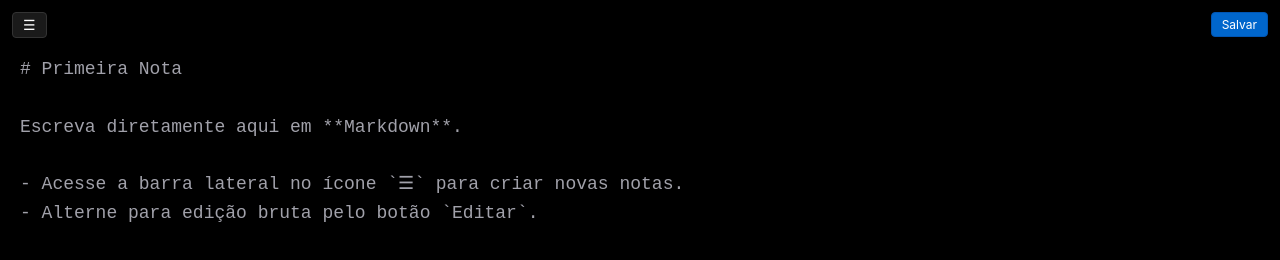
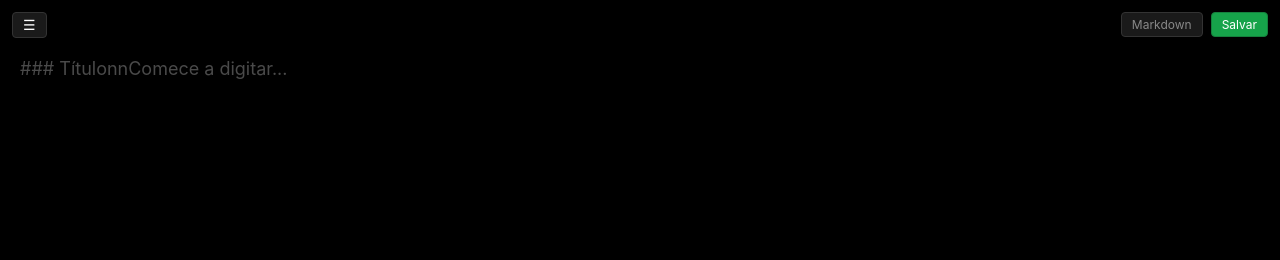
Before and after one commit to 91wallace/mkd-note, a website: page www/index.html in a window 1280 px wide. Both pictures are taken after a click on the button "Editar". Drawn offline with nearby package versions, Linux system fonts and the light colour scheme.

Commit message:
Revise editor layout and button functionalities
Refactor HTML structure and update styles for editor modes.

```diff
--- a/www/index.html
+++ b/www/index.html
@@ -45,14 +45,18 @@
       border-radius: 4px;
       cursor: pointer;
       user-select: none;
-      transition: all 0.2s ease;
     }
 
-    #toggle-btn {
+    .top-actions {
       position: absolute;
       top: 12px;
       right: 12px;
       z-index: 100;
+      display: flex;
+      gap: 8px;
+    }
+
+    .action-btn {
       background-color: #1a1a1a;
       color: #888888;
       border: 1px solid #333333;
@@ -65,10 +69,16 @@
       font-family: inherit;
     }
 
-    #toggle-btn.active {
+    .action-btn.active {
       background-color: #0066cc;
       color: #ffffff;
       border-color: #0055b3;
+    }
+
+    .action-btn.primary {
+      background-color: #16a34a;
+      color: #ffffff;
+      border-color: #15803d;
     }
 
     /* Sidebar / Aba Lateral */
@@ -184,14 +194,14 @@
       color: #ef4444;
     }
 
-    /* Container de Conteúdo Unificado */
+    /* Containers de Visualização */
     .editor-container {
       width: 100%;
       height: 100%;
       position: relative;
     }
 
-    #rendered-editor, #raw-editor {
+    .view-pane {
       width: 100%;
       height: 100%;
       padding: 55px 20px 20px 20px;
@@ -204,54 +214,82 @@
       position: absolute;
       top: 0;
       left: 0;
+      display: none;
     }
 
-    /* Editor Renderizado (WYSIWYG) */
-    #rendered-editor {
+    .view-pane.active {
+      display: block;
+    }
+
+    /* 1. Modo Leitura (Renderizado Bloqueado) */
+    #read-pane {
       background-color: #000000;
       color: #e4e4e7;
-      z-index: 2;
+      user-select: text;
     }
 
-    #rendered-editor h1, #rendered-editor h2, #rendered-editor h3 {
+    /* 2. Modo Edição Visual (WYSIWYG) */
+    #edit-visual-pane {
+      background-color: #000000;
+      color: #e4e4e7;
+    }
+
+    /* Estilização Interna do Markdown (Compartilhada) */
+    .markdown-body h1, .markdown-body h2, .markdown-body h3 {
       margin-top: 0.8em;
       margin-bottom: 0.4em;
       color: #fff;
     }
-    #rendered-editor h1 { font-size: 2em; border-bottom: 1px solid #27272a; padding-bottom: 0.3em; }
-    #rendered-editor h2 { font-size: 1.5em; }
-    #rendered-editor p { margin-bottom: 1em; }
-    #rendered-editor code { background: #1f1f23; padding: 2px 6px; border-radius: 4px; font-family: monospace; }
-    #rendered-editor pre { background: #1f1f23; padding: 12px; border-radius: 6px; overflow-x: auto; margin-bottom: 1em; }
-    #rendered-editor pre code { background: none; padding: 0; }
-    #rendered-editor ul, #rendered-editor ol { margin-left: 20px; margin-bottom: 1em; }
-    #rendered-editor blockquote { border-left: 4px solid #3f3f46; padding-left: 12px; color: #a1a1aa; margin-bottom: 1em; }
+    .markdown-body h1 { font-size: 2em; border-bottom: 1px solid #27272a; padding-bottom: 0.3em; }
+    .markdown-body h2 { font-size: 1.5em; }
+    .markdown-body h3 { font-size: 1.2em; }
+    .markdown-body p { margin-bottom: 1em; }
+    .markdown-body code { background: #1f1f23; padding: 2px 6px; border-radius: 4px; font-family: monospace; }
+    .markdown-body pre { background: #1f1f23; padding: 12px; border-radius: 6px; overflow-x: auto; margin-bottom: 1em; }
+    .markdown-body pre code { background: none; padding: 0; }
+    .markdown-body ul, .markdown-body ol { margin-left: 20px; margin-bottom: 1em; }
+    .markdown-body blockquote { border-left: 4px solid #3f3f46; padding-left: 12px; color: #a1a1aa; margin-bottom: 1em; }
 
-    /* Editor de Código Bruto (Textarea) */
-    #raw-editor {
+    /* Placeholders Esmaecidos */
+    #edit-visual-pane:empty:before {
+      content: "### Título\n\nComece a digitar...";
+      color: #4a4a4a;
+      white-space: pre-wrap;
+    }
+
+    #read-pane:empty:before {
+      content: "Nota vazia.";
+      color: #4a4a4a;
+    }
+
+    /* 3. Modo Código Markdown (Textarea Raw) */
+    #raw-pane {
       background-color: #000000;
       color: #a1a1aa;
       font-family: "Fira Code", monospace, monospace;
       resize: none;
       white-space: pre-wrap;
       word-wrap: break-word;
-      z-index: 1;
-      display: none;
     }
 
-    #raw-editor.active {
-      display: block;
-      z-index: 3;
+    #raw-pane::placeholder {
+      color: #4a4a4a;
     }
   </style>
 </head>
 <body>
 
-  <!-- Botões Principais -->
+  <!-- Botão Sidebar -->
   <button id="menu-btn">☰</button>
-  <button id="toggle-btn">Editar</button>
 
-  <!-- Overlay para fechar sidebar clicando fora -->
+  <!-- Botões de Ação Superiores -->
+  <div class="top-actions">
+    <button id="edit-btn" class="action-btn">Editar</button>
+    <button id="markdown-btn" class="action-btn" style="display: none;">Markdown</button>
+    <button id="save-btn" class="action-btn primary" style="display: none;">Salvar</button>
+  </div>
+
+  <!-- Overlay Sidebar -->
   <div id="overlay"></div>
 
   <!-- Sidebar Lateral -->
@@ -263,33 +301,46 @@
     <div class="notes-list" id="notes-list"></div>
   </div>
 
-  <!-- Área de Edição -->
+  <!-- Área de Conteúdo -->
   <div class="editor-container">
-    <div id="rendered-editor" contenteditable="true" spellcheck="false"></div>
-    <textarea id="raw-editor" spellcheck="false"></textarea>
+    <!-- Modo 1: Leitura Bloqueada -->
+    <div id="read-pane" class="view-pane markdown-body active"></div>
+
+    <!-- Modo 2: Edição Visual -->
+    <div id="edit-visual-pane" class="view-pane markdown-body" contenteditable="true" spellcheck="false"></div>
+
+    <!-- Modo 3: Código Raw -->
+    <textarea id="raw-pane" class="view-pane" spellcheck="false" placeholder="### Título&#10;&#10;Comece a digitar..."></textarea>
   </div>
 
   <script>
-    const renderedEditor = document.getElementById('rendered-editor');
-    const rawEditor = document.getElementById('raw-editor');
-    const toggleBtn = document.getElementById('toggle-btn');
+    const readPane = document.getElementById('read-pane');
+    const editVisualPane = document.getElementById('edit-visual-pane');
+    const rawPane = document.getElementById('raw-pane');
+
+    const editBtn = document.getElementById('edit-btn');
+    const markdownBtn = document.getElementById('markdown-btn');
+    const saveBtn = document.getElementById('save-btn');
+
     const menuBtn = document.getElementById('menu-btn');
     const sidebar = document.getElementById('sidebar');
     const overlay = document.getElementById('overlay');
     const newNoteBtn = document.getElementById('new-note-btn');
     const notesListContainer = document.getElementById('notes-list');
 
-    // Estado da Aplicação
+    // Estado do App
     let notes = JSON.parse(localStorage.getItem('notepad_notes_list')) || [];
     let currentNoteId = localStorage.getItem('notepad_current_note_id');
-    let isRawMode = false;
+
+    // 'read' | 'visual' | 'raw'
+    let currentMode = 'read';
     let currentFontSize = parseFloat(localStorage.getItem('notepad_font_size')) || 18;
 
     // Inicialização
     if (notes.length === 0) {
       const initialNote = {
         id: Date.now().toString(),
-        content: "# Primeira Nota\n\nEscreva diretamente aqui em **Markdown**.\n\n- Acesse a barra lateral no ícone `☰` para criar novas notas.\n- Alterne para edição bruta pelo botão `Editar`."
+        content: ""
       };
       notes.push(initialNote);
       currentNoteId = initialNote.id;
@@ -314,15 +365,11 @@
       overlay.classList.remove('active');
     }
 
-    // Carregar Nota Ativa
+    // Carregar Nota
     function loadCurrentNote() {
       const note = notes.find(n => n.id === currentNoteId);
       if (note) {
-        if (isRawMode) {
-          rawEditor.value = note.content;
-        } else {
-          renderedEditor.innerHTML = marked.parse(note.content);
-        }
+        setMode('read');
         updateDocumentTitle(note.content);
         renderNotesList();
       }
@@ -334,12 +381,13 @@
     }
 
     function getNoteTitle(content) {
+      if (!content || content.trim() === '') return 'Nova Nota';
       const match = content.match(/^#+\s+(.*)/m);
       if (match && match[1]) {
         return match[1].trim();
       }
       const firstLine = content.trim().split('\n')[0] || '';
-      return firstLine.substring(0, 24) || 'Nota sem título';
+      return firstLine.substring(0, 24) || 'Nova Nota';
     }
 
     function renderNotesList() {
@@ -379,13 +427,14 @@
     newNoteBtn.addEventListener('click', () => {
       const newNote = {
         id: Date.now().toString(),
-        content: '# Nova Nota\n\nComece a digitar...'
+        content: ''
       };
       notes.unshift(newNote);
       currentNoteId = newNote.id;
       saveNotesToStorage();
       loadCurrentNote();
       closeSidebar();
+      setMode('visual'); // Já abre no modo edição
     });
 
     function deleteNote(id) {
@@ -398,52 +447,106 @@
       loadCurrentNote();
     }
 
-    function getCleanTextFromContentEditable(element) {
-      let text = element.innerText || '';
-      text = text.replace(/\u00A0/g, ' ').replace(/\r\n/g, '\n');
-      return text;
+    function getCleanMarkdownText(element) {
+      let rawText = element.innerText || '';
+      let lines = rawText.replace(/\u00A0/g, ' ').replace(/\r\n/g, '\n').split('\n');
+      return lines.map(line => line.trimEnd()).join('\n').trim();
     }
 
-    // Edição e Salvamento Tratado
-    renderedEditor.addEventListener('input', () => {
-      if (!isRawMode) {
+    // Controle de Modos e Visibilidade
+    function setMode(mode) {
+      currentMode = mode;
+      const note = notes.find(n => n.id === currentNoteId);
+      const content = note ? note.content : '';
+
+      // Oculta todos
+      readPane.classList.remove('active');
+      editVisualPane.classList.remove('active');
+      rawPane.classList.remove('active');
+
+      if (mode === 'read') {
+        readPane.innerHTML = content ? marked.parse(content) : '';
+        readPane.classList.add('active');
+
+        editBtn.style.display = 'block';
+        markdownBtn.style.display = 'none';
+        saveBtn.style.display = 'none';
+        markdownBtn.classList.remove('active');
+
+      } else if (mode === 'visual') {
+        editVisualPane.innerHTML = content ? marked.parse(content) : '';
+        editVisualPane.classList.add('active');
+
+        editBtn.style.display = 'none';
+        markdownBtn.style.display = 'block';
+        saveBtn.style.display = 'block';
+        markdownBtn.classList.remove('active');
+        editVisualPane.focus();
+
+      } else if (mode === 'raw') {
+        rawPane.value = content;
+        rawPane.classList.add('active');
+
+        editBtn.style.display = 'none';
+        markdownBtn.style.display = 'block';
+        saveBtn.style.display = 'block';
+        markdownBtn.classList.add('active');
+        rawPane.focus();
+      }
+    }
+
+    // Eventos dos Botões
+    editBtn.addEventListener('click', () => {
+      setMode('visual');
+    });
+
+    markdownBtn.addEventListener('click', () => {
+      if (currentMode === 'visual') {
+        // Salva estado do visual antes de trocar para raw
+        const note = notes.find(n => n.id === currentNoteId);
+        if (note) note.content = getCleanMarkdownText(editVisualPane);
+        setMode('raw');
+      } else {
+        // Salva estado do raw antes de trocar para visual
+        const note = notes.find(n => n.id === currentNoteId);
+        if (note) note.content = rawPane.value;
+        setMode('visual');
+      }
+    });
+
+    saveBtn.addEventListener('click', () => {
       const note = notes.find(n => n.id === currentNoteId);
       if (note) {
-          note.content = getCleanTextFromContentEditable(renderedEditor);
+        if (currentMode === 'visual') {
+          note.content = getCleanMarkdownText(editVisualPane);
+        } else if (currentMode === 'raw') {
+          note.content = rawPane.value;
+        }
         saveNotesToStorage();
         updateDocumentTitle(note.content);
         renderNotesList();
       }
-      }
+      setMode('read');
     });
 
-    rawEditor.addEventListener('input', () => {
-      if (isRawMode) {
+    // Auto-save durante a digitação
+    editVisualPane.addEventListener('input', () => {
       const note = notes.find(n => n.id === currentNoteId);
       if (note) {
-          note.content = rawEditor.value;
+        note.content = getCleanMarkdownText(editVisualPane);
         saveNotesToStorage();
         updateDocumentTitle(note.content);
         renderNotesList();
       }
-      }
     });
 
-    // Alternância de Modo (Editar / Salvar)
-    toggleBtn.addEventListener('click', () => {
-      isRawMode = !isRawMode;
+    rawPane.addEventListener('input', () => {
       const note = notes.find(n => n.id === currentNoteId);
-
-      if (isRawMode) {
-        if (note) rawEditor.value = note.content;
-        rawEditor.classList.add('active');
-        toggleBtn.classList.add('active');
-        toggleBtn.textContent = 'Salvar';
-      } else {
-        if (note) renderedEditor.innerHTML = marked.parse(note.content);
-        rawEditor.classList.remove('active');
-        toggleBtn.classList.remove('active');
-        toggleBtn.textContent = 'Editar';
+      if (note) {
+        note.content = rawPane.value;
+        saveNotesToStorage();
+        updateDocumentTitle(note.content);
+        renderNotesList();
       }
     });
 
```
Lines whose indentation alone changed are shown as unchanged.
